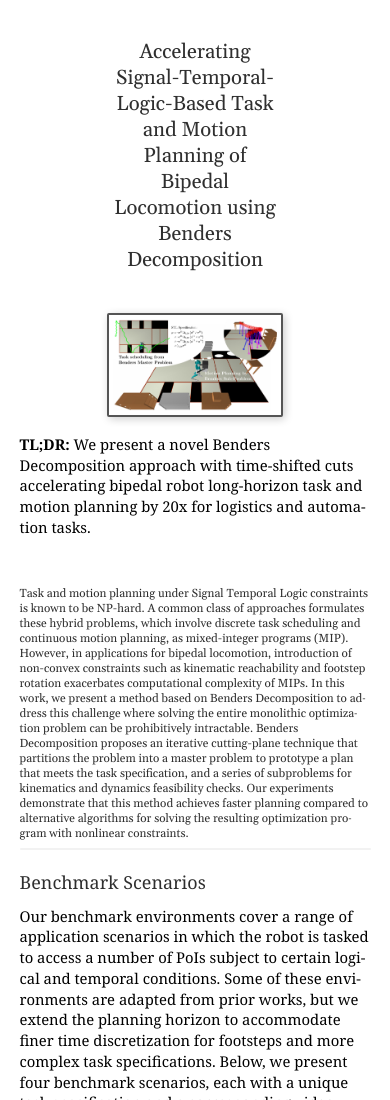
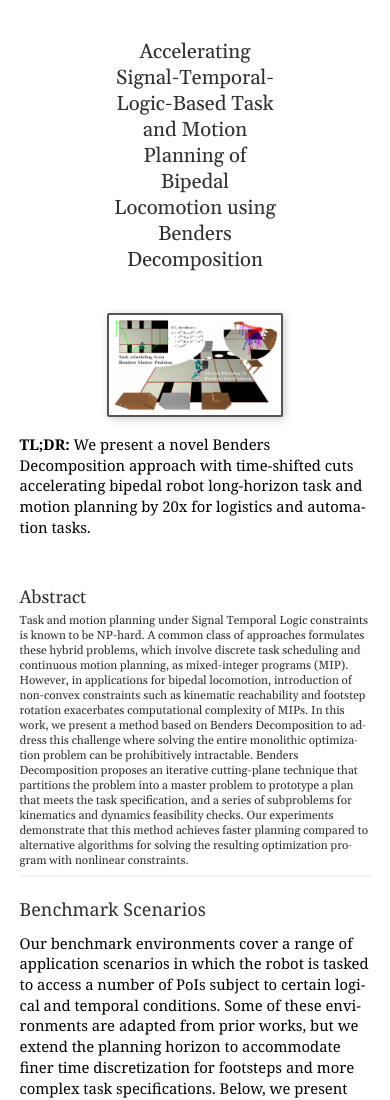
Before and after one commit to Bipedal-STL/Bipedal-STL.github.io, a plain HTML site: page index.html in a window 390 px wide. Shown: the top 1100 px of the page. Drawn offline with nearby package versions, Linux system fonts and the light colour scheme.

Commit message:
added abstract title

```diff
--- a/index.html
+++ b/index.html
@@ -53,6 +53,8 @@
 
             <br>
             <div id="abstract" class="grid-container">
+                <h1>Abstract</h1>
+
                 <p>
                     Task and motion planning under Signal Temporal Logic constraints is known to be NP-hard.
                     A common class of approaches formulates these hybrid problems, which involve discrete task scheduling
--- a/main.css
+++ b/main.css
@@ -89,6 +89,16 @@ body {
     margin-left: auto;
     margin-right: auto;
     hyphens: auto;
+}
+
+#abstract h1 {
+    font-size: 1.8vw;
+    font-weight: normal;
+    width: 90%;
+}
+
+#abstract p {
+    padding-top: 1vw;
 }
 
 .author-container {
@@ -1315,6 +1325,16 @@ html.w-mod-touch * {
         font-size: 3vw;
     }
 
+    #abstract h1 {
+        font-size: 4.6vw;
+        width: 90%;
+        font-weight: normal;
+    }
+
+    #abstract p {
+        padding-top: 1vw;
+    }
+
     .title_left {
         padding-top: 10vw;
     }
```
